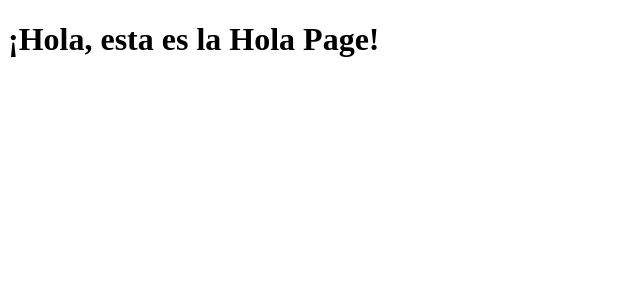
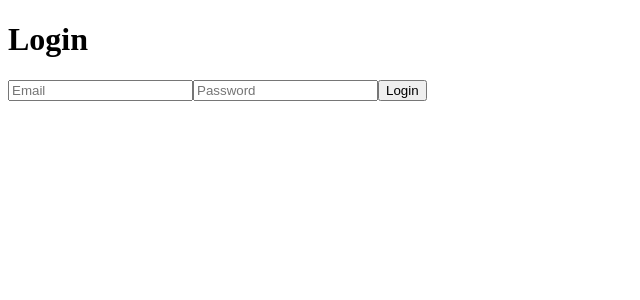
Before and after one commit to jhonny-berdeja/idm-frontend, a React (Create React App) app: page /login in a window 1280 px wide. Shown: the top 300 px of the page, without its empty margins (0-640 px from the left). Built offline with nearby package versions, Linux system fonts and the light colour scheme.

Commit message:
implemented login basic and access permision for home

```diff
--- a/package.json
+++ b/package.json
@@ -35,5 +35,8 @@
       "last 1 firefox version",
       "last 1 safari version"
     ]
+  },
+  "devDependencies": {
+    "@babel/plugin-proposal-private-property-in-object": "^7.21.11"
   }
 }
--- a/src/App.js
+++ b/src/App.js
@@ -1,13 +1,30 @@
 import React from 'react';
-import Login from './pages-view/Login';
-import { Navigate, Route, Router, Routes } from 'react-router-dom';
+import { BrowserRouter as Router, Routes, Route, Navigate } from 'react-router-dom';
+import LoginPage from './components/LoginPage';
+import HomePage from './components/HomePage';
+import ProtectedRoute from './components/ProtectedRoute';
+import { AuthProvider } from './components/AuthContext';
+import Unauthorized from './components/Unauthorized';
 
 const App = () => {
   return (
-    <Routes>
-      <Route path="/login" element={<Login />} />
-      <Route path="*" element={<Navigate to="/login" />} />
-    </Routes>
+    <AuthProvider>
+      <Router>
+        <Routes>
+          <Route path="/login" element={<LoginPage />} />
+          <Route path="*" element={<Navigate to="/login" />} />
+          <Route path="/unauthorized" element={<Unauthorized />} />
+          <Route
+            path="/home"
+            element={
+              <ProtectedRoute requiredRole="COMMON">
+                <HomePage />
+              </ProtectedRoute>
+            }
+          />
+        </Routes>
+      </Router>
+    </AuthProvider>
   );
 };
 
--- /dev/null
+++ b/src/components/AuthContext.jsx
@@ -0,0 +1,32 @@
+import React, { createContext, useContext, useState } from 'react';
+
+const AuthContext = createContext(null);
+
+export const AuthProvider = ({ children }) => {
+  const [user, setUser] = useState({
+    isAuthenticated: false,
+    role: null,
+  });
+
+  const login = (role) => {
+    setUser({
+      isAuthenticated: true,
+      role,
+    });
+  };
+
+  const logout = () => {
+    setUser({
+      isAuthenticated: false,
+      role: null,
+    });
+  };
+
+  return (
+    <AuthContext.Provider value={{ user, login, logout }}>
+      {children}
+    </AuthContext.Provider>
+  );
+};
+
+export const useAuth = () => useContext(AuthContext);
--- /dev/null
+++ b/src/components/HomePage.jsx
@@ -0,0 +1,12 @@
+import React from 'react';
+
+const HomePage = () => {
+  return (
+    <div>
+      <h1>Welcome to the Home Page</h1>
+      <p>Only users with the "COMMON" role can see this page.</p>
+    </div>
+  );
+};
+
+export default HomePage;
--- /dev/null
+++ b/src/components/LoginPage.jsx
@@ -0,0 +1,33 @@
+import React from 'react';
+import { useLoginLogic } from '../logic/useLoginLogic';
+
+const LoginPage = () => {
+  const { email, password, error, handleInputChange, handleLogin } = useLoginLogic();
+  return (
+    <div>
+      <h1>Login</h1>
+      <form onSubmit={handleLogin}>
+        <input
+          type="email"
+          name="email"
+          value={email}
+          placeholder="Email"
+          onChange={handleInputChange}
+          required
+        />
+        <input
+          type="password"
+          name="password"
+          value={password}
+          placeholder="Password"
+          onChange={handleInputChange}
+          required
+        />
+        <button type="submit">Login</button>
+      </form>
+      {error && <p style={{ color: "red" }}>{error}</p>}
+    </div>
+  );
+};
+
+export default LoginPage;
--- /dev/null
+++ b/src/components/ProtectedRoute.jsx
@@ -0,0 +1,20 @@
+import React from 'react';
+import { Navigate } from 'react-router-dom';
+import { useAuth } from './AuthContext';
+
+const ProtectedRoute = ({ children, requiredRole }) => {
+    const { user } = useAuth();
+
+    if (!user.isAuthenticated) {
+      return <Navigate to="/login" replace />;
+    }
+
+    if (requiredRole && user.role !== requiredRole) {
+      return <Navigate to="/unauthorized" replace />;
+    }
+
+    return children;
+  };
+
+
+export default ProtectedRoute;
--- /dev/null
+++ b/src/components/Unauthorized.jsx
@@ -0,0 +1,12 @@
+import React from 'react';
+
+const Unauthorized = () => {
+  return (
+    <div>
+      <h1>Welcome to the Unauthorized</h1>
+      <p>Only users with the "COMMON" role can see this page.</p>
+    </div>
+  );
+};
+
+export default Unauthorized;
--- a/src/index.js
+++ b/src/index.js
@@ -1,12 +1,11 @@
 import React from 'react';
 import ReactDOM from 'react-dom/client';
 import App from './App';
-import { BrowserRouter } from 'react-router-dom';
 
 ReactDOM.createRoot(document.getElementById('root')).render(
   <React.StrictMode>
-    <BrowserRouter>
+
       <App />
-    </BrowserRouter>
+
   </React.StrictMode>
 );
--- /dev/null
+++ b/src/logic/useLoginLogic.js
@@ -0,0 +1,44 @@
+import { useState } from 'react';
+import { useAuth } from '../components/AuthContext';
+import { useNavigate } from 'react-router-dom';
+
+const mockAuthService = async (email, password) => {
+  // Simula un servicio de autenticación
+  if (email === "user@example.com" && password === "password") {
+    return { token: "fake-token", role: "COMMON" };
+  } else {
+    throw new Error("Invalid credentials");
+  }
+};
+
+export const useLoginLogic = () => {
+  const [email, setEmail] = useState("");
+  const [password, setPassword] = useState("");
+  const [error, setError] = useState("");
+  const { login } = useAuth();
+  const navigate = useNavigate();
+
+  const handleInputChange = (e) => {
+    const { name, value } = e.target;
+    name === "email" ? setEmail(value) : setPassword(value);
+  };
+
+  const handleLogin = async (e) => {
+    e.preventDefault();
+    try {
+      const response = await mockAuthService(email, password);
+      login(response.role);
+      navigate("/home")
+    } catch (err) {
+      setError(err.message);
+    }
+  };
+
+  return {
+    email,
+    password,
+    error,
+    handleInputChange,
+    handleLogin,
+  };
+};
--- a/src/pages-view/Login.jsx
+++ /dev/null
@@ -1,7 +0,0 @@
-import React from 'react';
-
-const Login = () => {
-  return <h1>¡Hola, esta es la Hola Page!</h1>;
-};
-
-export default Login;
```
Also changed, not shown: public/manifest.json, 1 other file (tests, documents, lock files or other folders).
